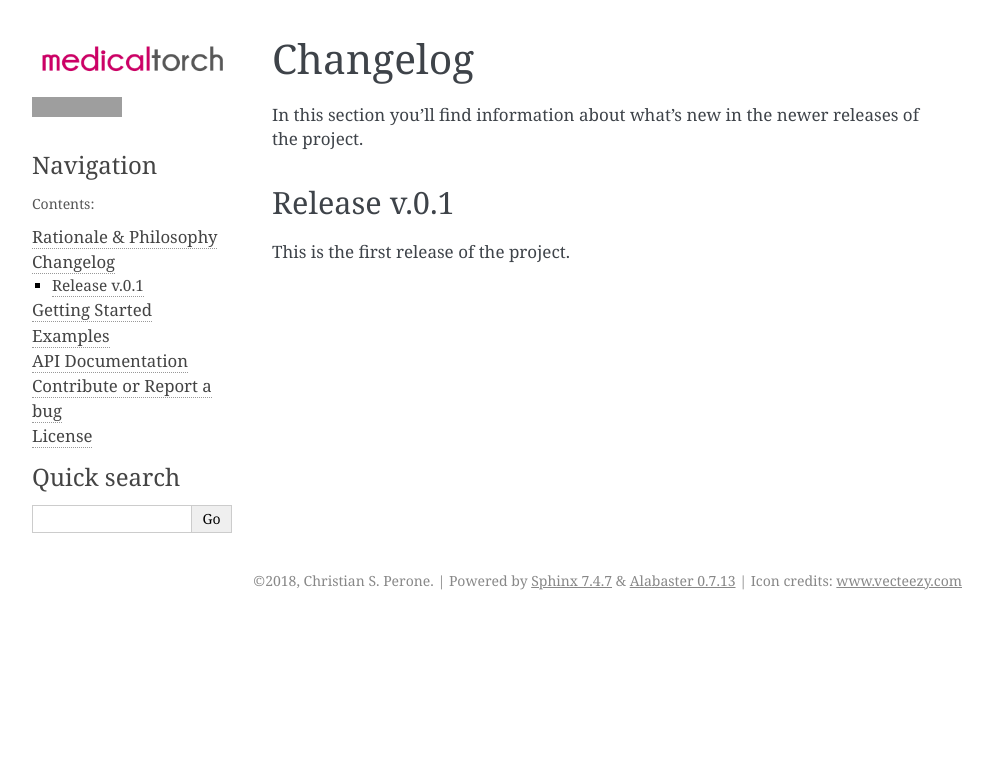
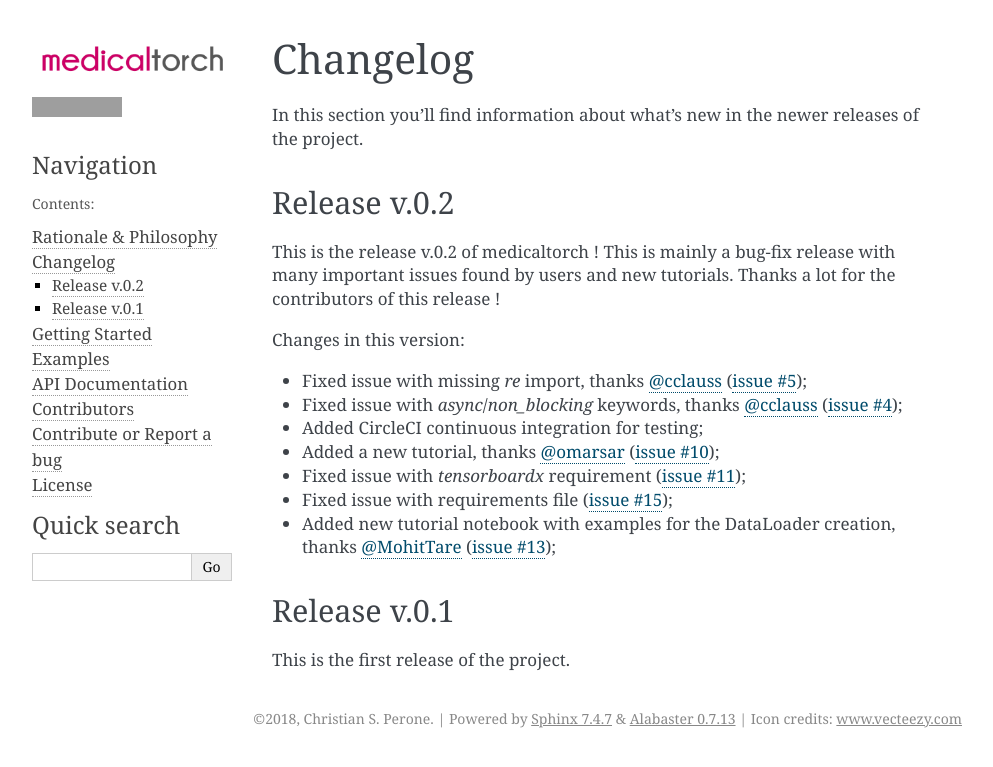
Before and after one commit to perone/medicaltorch, a Sphinx documentation site: the page built from docs/source/changelog.rst, in a window 1280 px wide, cut to the strip 0-767 px from the top of the page. Shown: the whole strip, without its empty margins (148-1141 px from the left). Built offline with Sphinx 7.4.7, drawn with Linux system fonts in a browser that asks for light colours; grey boxes are pictures that could not be loaded.

Commit message:
Adding v.0.2 changelog and contributors section.

```diff
--- a/docs/source/changelog.rst
+++ b/docs/source/changelog.rst
@@ -3,6 +3,20 @@ Changelog
 In this section you'll find information about what's new in the newer
 releases of the project.
 
+Release v.0.2
+-------------------------------------------------------------------------------
+This is the release v.0.2 of medicaltorch ! This is mainly a bug-fix release with many important issues found by users and new tutorials. Thanks a lot for the contributors of this release !
+
+Changes in this version:
+
+* Fixed issue with missing `re` import, thanks `@cclauss <https://github.com/cclauss>`_ (`issue #5 <https://github.com/perone/medicaltorch/pull/5>`_);
+* Fixed issue with `async`/`non_blocking` keywords, thanks `@cclauss <https://github.com/cclauss>`_ (`issue #4 <https://github.com/perone/medicaltorch/issues/4>`_);
+* Added CircleCI continuous integration for testing;
+* Added a new tutorial, thanks `@omarsar <https://github.com/omarsar>`_ (`issue #10 <https://github.com/perone/medicaltorch/pull/10>`_);
+* Fixed issue with `tensorboardx` requirement (`issue #11 <https://github.com/perone/medicaltorch/issues/11>`_);
+* Fixed issue with requirements file (`issue #15 <https://github.com/perone/medicaltorch/issues/15>`_);
+* Added new tutorial notebook with examples for the DataLoader creation, thanks `@MohitTare <https://github.com/MohitTare>`_ (`issue #13 <https://github.com/perone/medicaltorch/pull/13>`_);
+
 Release v.0.1
 -------------------------------------------------------------------------------
 This is the first release of the project.
--- a/docs/source/contribute.rst
+++ b/docs/source/contribute.rst
@@ -1,3 +1,7 @@
+Contributors
+===============================================================================
+We are very thankful to all our contributors ! For a complete list of contributors, please see the official `Contributors list <https://github.com/perone/medicaltorch/graphs/contributors>`_ in the Github repository.
+
 Contribute or Report a bug
 ===============================================================================
 
```
